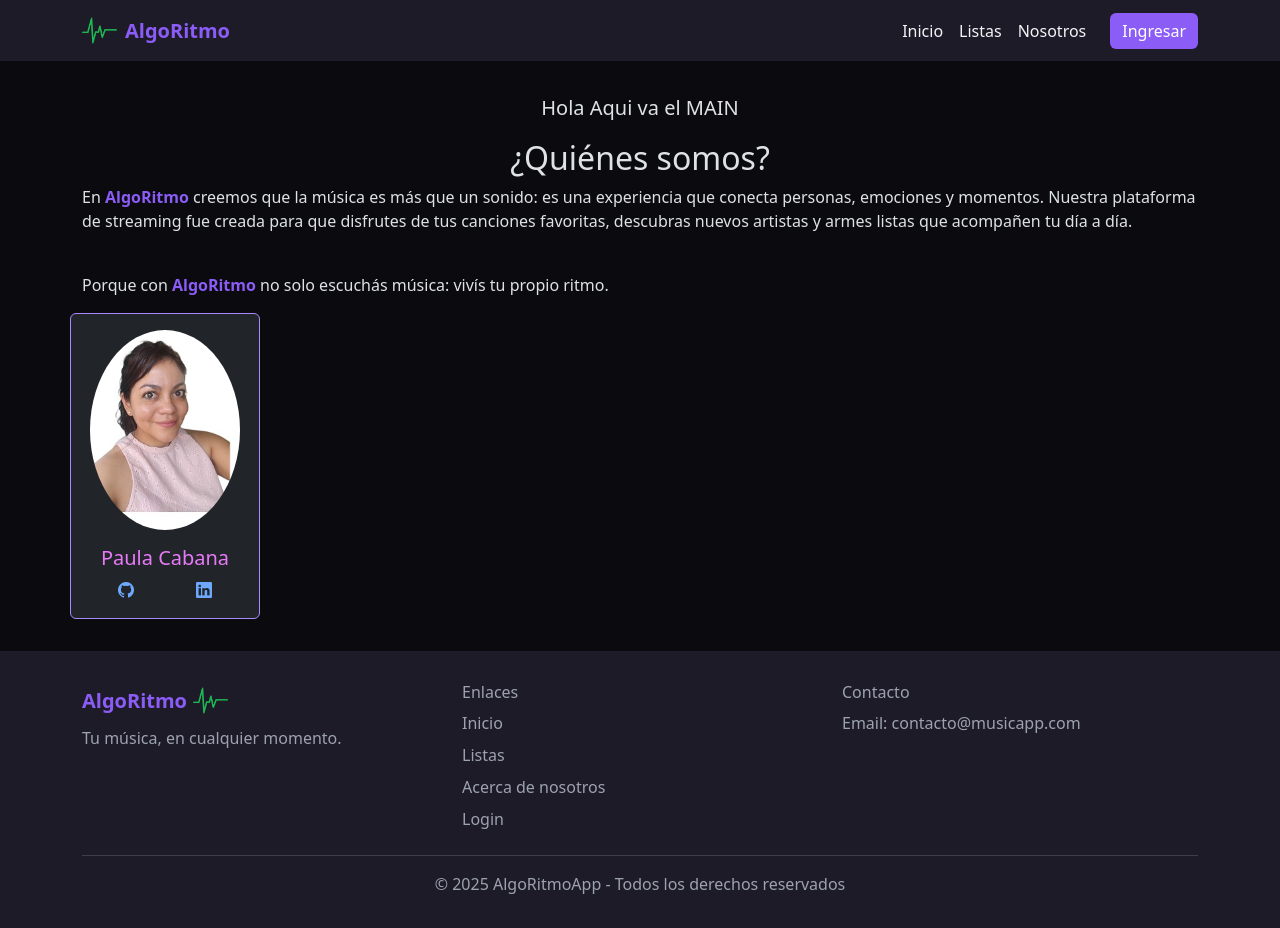
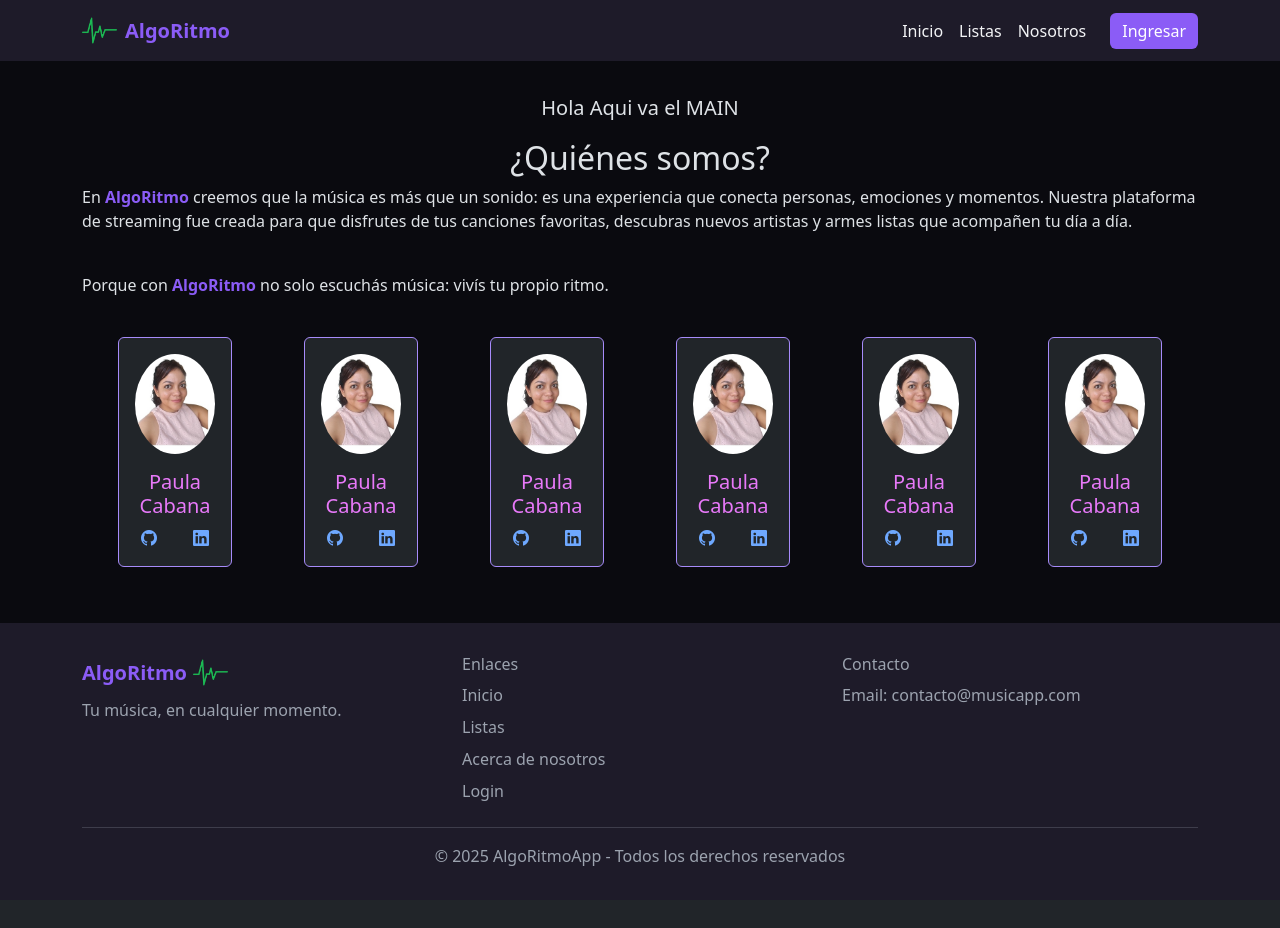
Before and after one commit to masheee/AlgoRitmo, a React (Vite) app: page /about in a window 1280 px wide. After the commit the page ends 900 px from the top, so only its background shows below. Built offline with nearby package versions, Linux system fonts and the light colour scheme.

Commit message:
Generé la grilla de cards y ajusté la imagen para los distintos tamaños de dispositivos para que no se desborde

```diff
--- a/src/components/pages/Nosotros.jsx
+++ b/src/components/pages/Nosotros.jsx
@@ -1,6 +1,5 @@
-import { Card, Row } from "react-bootstrap";
+import { Container, Card, Row, Col } from "react-bootstrap";
 import PaulaCabana from "../../img/PaulaCabana.jpg";
-import Image from "react-bootstrap/Image";
 
 const Nosotros = () => {
   return (
@@ -18,13 +17,17 @@ const Nosotros = () => {
       </p>
       <br />
       <p>
-        Porque con <a href="/" className="AlgoRitmo text-decoration-none fw-bold">
+        Porque con{" "}
+        <a href="/" className="AlgoRitmo text-decoration-none fw-bold">
           AlgoRitmo
-        </a> no solo escuchás música: vivís tu propio ritmo.
+        </a>{" "}
+        no solo escuchás música: vivís tu propio ritmo.
       </p>
 
-      <Row sm={1} md={3} lg={6} className="g-4">
-        <Card className="cardNosotros text-center">
+      <Container>
+        <Row>
+          <Col xs={12} md={4} lg={2}>
+            <Card className="cardNosotros m-4">
               <Card.Img
                 variant="top"
                 className="imgCardNosotros mt-3"
@@ -32,9 +35,9 @@ const Nosotros = () => {
                 alt="Tali Cabana"
               />
               <Card.Body>
-            <Card.Title className="text-center">Paula Cabana</Card.Title>
-            <div>
-              <Row sm={2} md={2} lg={2}>
+                <Card.Title>Paula Cabana</Card.Title>
+                <Row>
+                  <Col xs={6} className="text-center">
                     <a
                       href="https://github.com/TaliCabana"
                       target="_blank"
@@ -42,17 +45,187 @@ const Nosotros = () => {
                     >
                       <i className="bi bi-github"></i>
                     </a>
+                  </Col>
+                  <Col xs={6} className="text-center">
                     <a
                       href="https://www.linkedin.com/in/paula-cabana-ingenieraindustrial/"
                       target="_blank"
-                rel="noopener noreferrer">
+                      rel="noopener noreferrer"
+                    >
                       <i className="bi bi-linkedin"></i>
                     </a>
+                  </Col>
                 </Row>
-            </div>
               </Card.Body>
             </Card>
+          </Col>
+          <Col xs={12} md={4} lg={2}>
+            <Card className="cardNosotros m-4">
+              <Card.Img
+                variant="top"
+                className="imgCardNosotros mt-3"
+                src={PaulaCabana}
+                alt="Tali Cabana"
+              />
+              <Card.Body>
+                <Card.Title>Paula Cabana</Card.Title>
+                <Row>
+                  <Col xs={6} className="text-center">
+                    <a
+                      href="https://github.com/TaliCabana"
+                      target="_blank"
+                      rel="noopener noreferrer"
+                    >
+                      <i className="bi bi-github"></i>
+                    </a>
+                  </Col>
+                  <Col xs={6} className="text-center">
+                    <a
+                      href="https://www.linkedin.com/in/paula-cabana-ingenieraindustrial/"
+                      target="_blank"
+                      rel="noopener noreferrer"
+                    >
+                      <i className="bi bi-linkedin"></i>
+                    </a>
+                  </Col>
                 </Row>
+              </Card.Body>
+            </Card>
+          </Col>{" "}
+          <Col xs={12} md={4} lg={2}>
+            <Card className="cardNosotros m-4">
+              <Card.Img
+                variant="top"
+                className="imgCardNosotros mt-3"
+                src={PaulaCabana}
+                alt="Tali Cabana"
+              />
+              <Card.Body>
+                <Card.Title>Paula Cabana</Card.Title>
+                <Row>
+                  <Col xs={6} className="text-center">
+                    <a
+                      href="https://github.com/TaliCabana"
+                      target="_blank"
+                      rel="noopener noreferrer"
+                    >
+                      <i className="bi bi-github"></i>
+                    </a>
+                  </Col>
+                  <Col xs={6} className="text-center">
+                    <a
+                      href="https://www.linkedin.com/in/paula-cabana-ingenieraindustrial/"
+                      target="_blank"
+                      rel="noopener noreferrer"
+                    >
+                      <i className="bi bi-linkedin"></i>
+                    </a>
+                  </Col>
+                </Row>
+              </Card.Body>
+            </Card>
+          </Col>{" "}
+          <Col xs={12} md={4} lg={2}>
+            <Card className="cardNosotros m-4">
+              <Card.Img
+                variant="top"
+                className="imgCardNosotros mt-3"
+                src={PaulaCabana}
+                alt="Tali Cabana"
+              />
+              <Card.Body>
+                <Card.Title>Paula Cabana</Card.Title>
+                <Row>
+                  <Col xs={6} className="text-center">
+                    <a
+                      href="https://github.com/TaliCabana"
+                      target="_blank"
+                      rel="noopener noreferrer"
+                    >
+                      <i className="bi bi-github"></i>
+                    </a>
+                  </Col>
+                  <Col xs={6} className="text-center">
+                    <a
+                      href="https://www.linkedin.com/in/paula-cabana-ingenieraindustrial/"
+                      target="_blank"
+                      rel="noopener noreferrer"
+                    >
+                      <i className="bi bi-linkedin"></i>
+                    </a>
+                  </Col>
+                </Row>
+              </Card.Body>
+            </Card>
+          </Col>{" "}
+          <Col xs={12} md={4} lg={2}>
+            <Card className="cardNosotros m-4">
+              <Card.Img
+                variant="top"
+                className="imgCardNosotros mt-3"
+                src={PaulaCabana}
+                alt="Tali Cabana"
+              />
+              <Card.Body>
+                <Card.Title>Paula Cabana</Card.Title>
+                <Row>
+                  <Col xs={6} className="text-center">
+                    <a
+                      href="https://github.com/TaliCabana"
+                      target="_blank"
+                      rel="noopener noreferrer"
+                    >
+                      <i className="bi bi-github"></i>
+                    </a>
+                  </Col>
+                  <Col xs={6} className="text-center">
+                    <a
+                      href="https://www.linkedin.com/in/paula-cabana-ingenieraindustrial/"
+                      target="_blank"
+                      rel="noopener noreferrer"
+                    >
+                      <i className="bi bi-linkedin"></i>
+                    </a>
+                  </Col>
+                </Row>
+              </Card.Body>
+            </Card>
+          </Col>{" "}
+          <Col xs={12} md={4} lg={2}>
+            <Card className="cardNosotros m-4">
+              <Card.Img
+                variant="top"
+                className="imgCardNosotros mt-3"
+                src={PaulaCabana}
+                alt="Tali Cabana"
+              />
+              <Card.Body>
+                <Card.Title>Paula Cabana</Card.Title>
+                <Row>
+                  <Col xs={6} className="text-center">
+                    <a
+                      href="https://github.com/TaliCabana"
+                      target="_blank"
+                      rel="noopener noreferrer"
+                    >
+                      <i className="bi bi-github"></i>
+                    </a>
+                  </Col>
+                  <Col xs={6} className="text-center">
+                    <a
+                      href="https://www.linkedin.com/in/paula-cabana-ingenieraindustrial/"
+                      target="_blank"
+                      rel="noopener noreferrer"
+                    >
+                      <i className="bi bi-linkedin"></i>
+                    </a>
+                  </Col>
+                </Row>
+              </Card.Body>
+            </Card>
+          </Col>
+        </Row>
+      </Container>
     </section>
   );
 };
--- a/src/styles/index.css
+++ b/src/styles/index.css
@@ -27,19 +27,20 @@ main {
 .cardNosotros{
     border-color: var(--color-secondary);
     color: var(--color-accent);
+    text-align: center;
 
 }
 
 .imgCardNosotros {
-  width: 150px;
-  height: 200px;
+  /* max-width:*/
+  width: 80px;
+  height:100px ;
   object-fit: cover;
   border-radius: 50%;
   display: block;
   margin-left: auto;
   margin-right: auto;
   border-color: var(--color-accent);
-
 }
 
 .AlgoRitmo{
```
Lines whose indentation alone changed are shown as unchanged.
